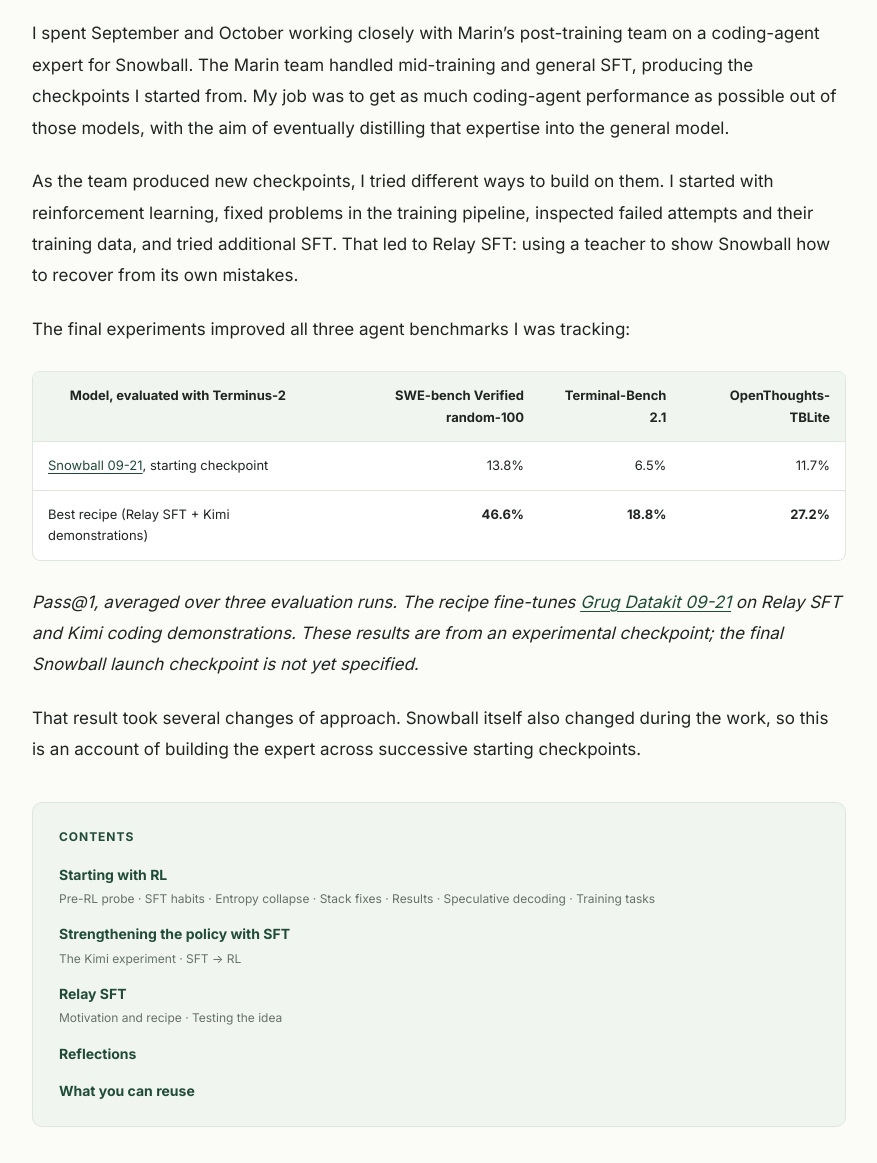
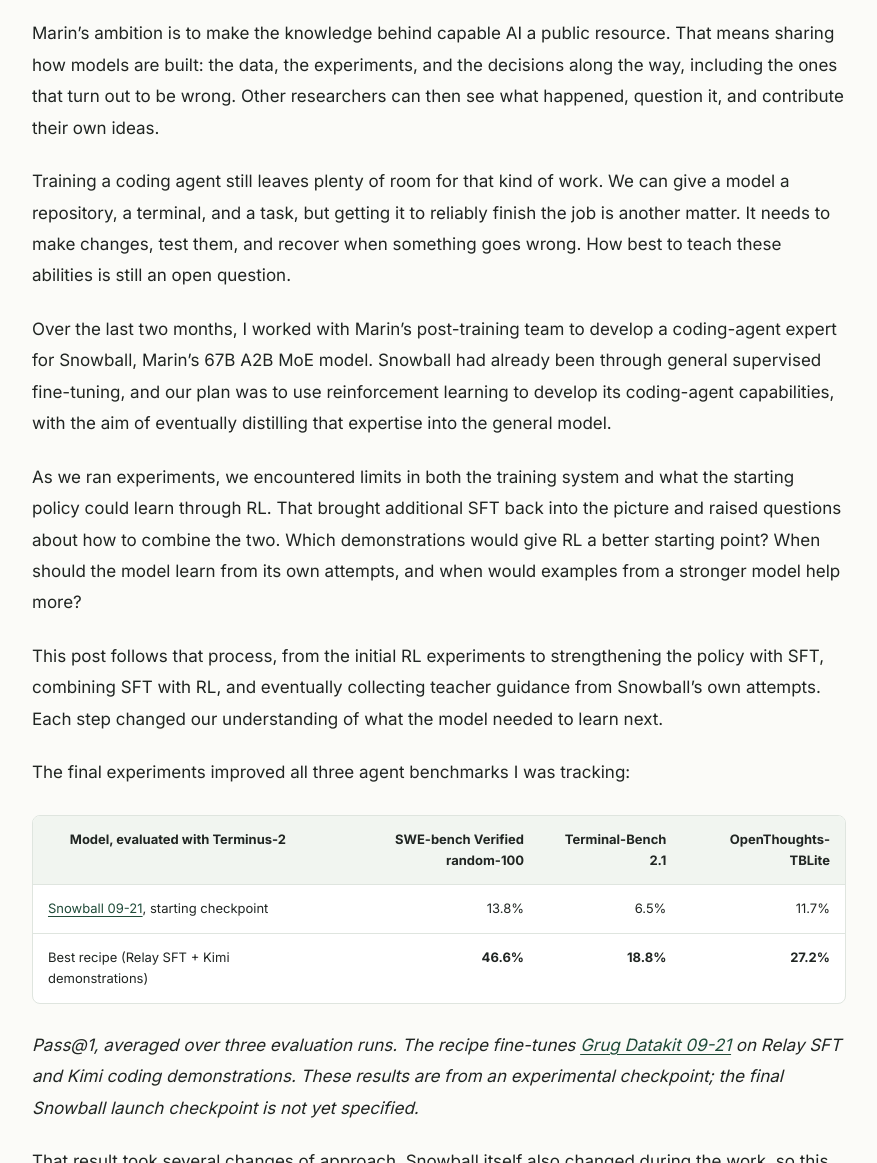
Before and after one commit to lukedhlee/lukedhlee.github.io, a Jekyll site: the page built from _posts/2026-10-21-turning-snowball-into-a-coding-agent.md, in a window 1280 px wide and 1400 px high, scrolled down 925 px. Shown: the part 237-1400 px from the top of the window, without its empty margins (201-1078 px from the left). Built offline with Jekyll 4.4.1, drawn with Linux system fonts in a browser that asks for light colours.

Commit message:
Reframe Snowball introduction around Marin and post-training questions

```diff
--- a/_posts/2026-10-21-turning-snowball-into-a-coding-agent.md
+++ b/_posts/2026-10-21-turning-snowball-into-a-coding-agent.md
@@ -12,9 +12,15 @@
 <a href="{{ '/assets/img/snowball/snowball-opening.png' | relative_url }}"><img src="{{ '/assets/img/snowball/snowball-opening.png' | relative_url }}" alt="Snowball and a teacher untangle a winding blue and orange trail through a snowy landscape." width="1672" height="941" loading="eager"></a>
 </figure>
 
-I spent September and October working closely with Marin's post-training team on a coding-agent expert for Snowball. The Marin team handled mid-training and general SFT, producing the checkpoints I started from. My job was to get as much coding-agent performance as possible out of those models, with the aim of eventually distilling that expertise into the general model.
+Marin’s ambition is to make the knowledge behind capable AI a public resource. That means sharing how models are built: the data, the experiments, and the decisions along the way, including the ones that turn out to be wrong. Other researchers can then see what happened, question it, and contribute their own ideas.
 
-As the team produced new checkpoints, I tried different ways to build on them. I started with reinforcement learning, fixed problems in the training pipeline, inspected failed attempts and their training data, and tried additional SFT. That led to Relay SFT: using a teacher to show Snowball how to recover from its own mistakes.
+Training a coding agent still leaves plenty of room for that kind of work. We can give a model a repository, a terminal, and a task, but getting it to reliably finish the job is another matter. It needs to make changes, test them, and recover when something goes wrong. How best to teach these abilities is still an open question.
+
+Over the last two months, I worked with Marin’s post-training team to develop a coding-agent expert for Snowball, Marin’s 67B A2B MoE model. Snowball had already been through general supervised fine-tuning, and our plan was to use reinforcement learning to develop its coding-agent capabilities, with the aim of eventually distilling that expertise into the general model.
+
+As we ran experiments, we encountered limits in both the training system and what the starting policy could learn through RL. That brought additional SFT back into the picture and raised questions about how to combine the two. Which demonstrations would give RL a better starting point? When should the model learn from its own attempts, and when would examples from a stronger model help more?
+
+This post follows that process, from the initial RL experiments to strengthening the policy with SFT, combining SFT with RL, and eventually collecting teacher guidance from Snowball’s own attempts. Each step changed our understanding of what the model needed to learn next.
 
 The final experiments improved all three agent benchmarks I was tracking:
 
```
